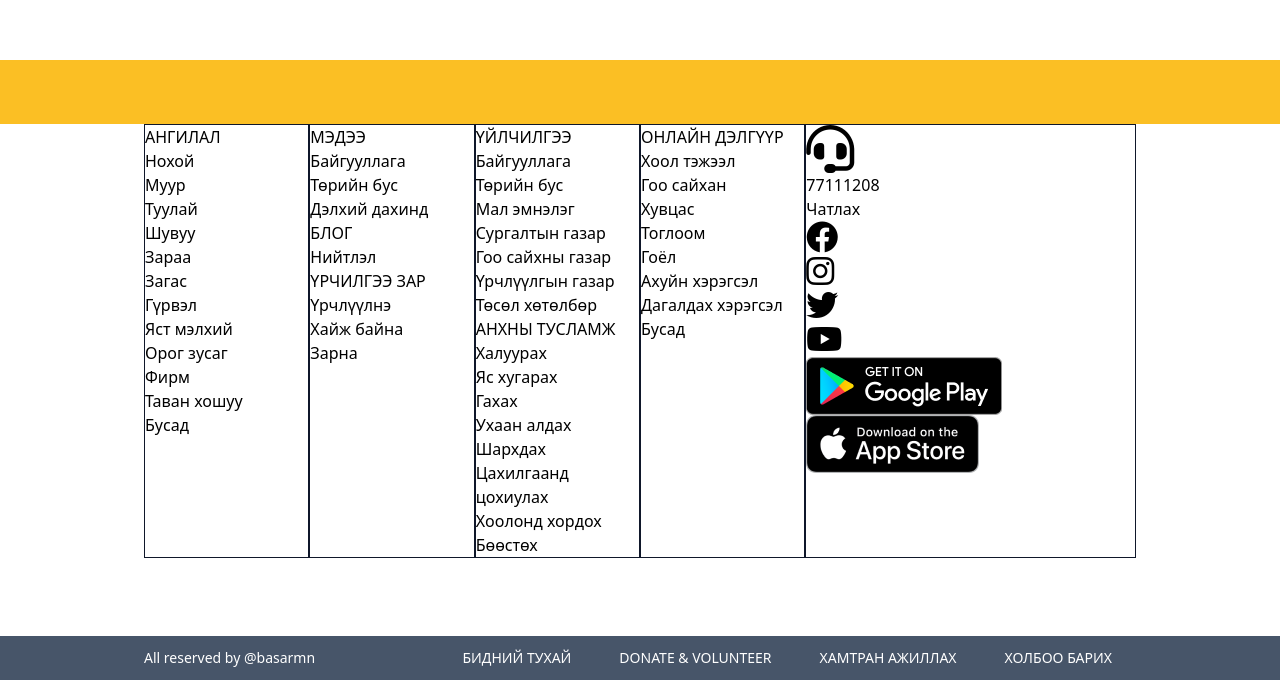
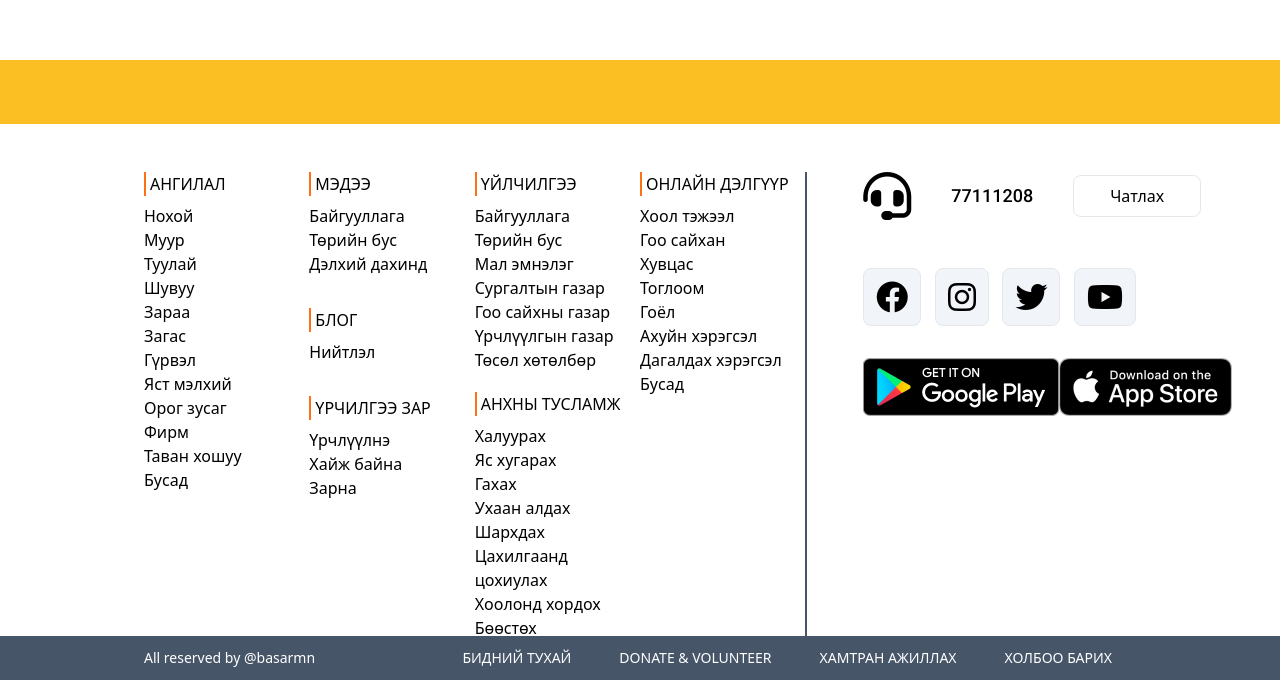
Before and after one commit to Munguu0623/many_site, a website: page index.html in a window 1280 px wide. Shown: the part 1925-2613 px from the top of the page. Drawn offline with Linux system fonts and the light colour scheme.

Commit message:
footer duusgw

```diff
--- a/index.html
+++ b/index.html
@@ -457,10 +457,12 @@
     <div class="h-16 w-screen bg-amber-400"></div>
     <footer class="h-32rem w-screen">
       <div class="h-full wrapper">
-        <div class="grid grid-cols-6">
-          <div class="border border-slate-900">
-            <div>АНГИЛАЛ</div>
-            <ul>
+        <div class="grid grid-cols-6 py-12">
+          <div>
+            <div class="font-medium border-orange-500 border-l-2 pl-1 mb-2">
+              АНГИЛАЛ
+            </div>
+            <ul class="leading-6">
               <li>
                 <a href="#">Нохой </a>
               </li>
@@ -499,9 +501,11 @@
               </li>
             </ul>
           </div>
-          <div class="border border-slate-900">
-            <div>МЭДЭЭ</div>
-            <ul>
+          <div>
+            <div class="font-medium border-orange-500 border-l-2 pl-1 mb-2">
+              МЭДЭЭ
+            </div>
+            <ul class="leading-6 mb-8">
               <li>
                 <a href="#">Байгууллага </a>
               </li>
@@ -512,10 +516,16 @@
                 <a href="#">Дэлхий дахинд</a>
               </li>
             </ul>
-            <div>БЛОГ</div>
-            <a href="#">Нийтлэл</a>
-            <div>ҮРЧИЛГЭЭ ЗАР</div>
-            <ul>
+            <div class="font-medium border-orange-500 border-l-2 pl-1 mb-2">
+              БЛОГ
+            </div>
+            <a class="" href="#">Нийтлэл</a>
+            <div
+              class="font-medium border-orange-500 border-l-2 pl-1 mb-2 mt-8"
+            >
+              ҮРЧИЛГЭЭ ЗАР
+            </div>
+            <ul class="leading-6">
               <li>
                 <a href="#">Үрчлүүлнэ </a>
               </li>
@@ -527,9 +537,11 @@
               </li>
             </ul>
           </div>
-          <div class="border border-slate-900">
-            <div>ҮЙЛЧИЛГЭЭ</div>
-            <ul>
+          <div>
+            <div class="font-medium border-orange-500 border-l-2 pl-1 mb-2">
+              ҮЙЛЧИЛГЭЭ
+            </div>
+            <ul class="leading-6 mb-5">
               <li>
                 <a href="#">Байгууллага </a>
               </li>
@@ -552,8 +564,10 @@
                 <a href="#"> Төсөл хөтөлбөр</a>
               </li>
             </ul>
-            <div>АНХНЫ ТУСЛАМЖ</div>
-            <ul>
+            <div class="font-medium border-orange-500 border-l-2 pl-1 mb-2">
+              АНХНЫ ТУСЛАМЖ
+            </div>
+            <ul class="leading-6">
               <li>
                 <a href="#">Халуурах </a>
               </li>
@@ -580,9 +594,11 @@
               </li>
             </ul>
           </div>
-          <div class="border border-slate-900">
-            <div>ОНЛАЙН ДЭЛГҮҮР</div>
-            <ul>
+          <div>
+            <div class="font-medium border-orange-500 border-l-2 pl-1 mb-2">
+              ОНЛАЙН ДЭЛГҮҮР
+            </div>
+            <ul class="leading-6">
               <li>
                 <a href="#">Хоол тэжээл </a>
               </li>
@@ -609,40 +625,48 @@
               </li>
             </ul>
           </div>
-          <div class="col-span-2 border border-slate-900">
-            <div>
-              <i class="fa-solid fa-headset fa-3x text-black"></i>
-              <p>77111208</p>
-              <button>Чатлах</button>
+          <div class="col-span-2 border-slate-600 border-l-2 pl-14">
+            <div class="flex items-center">
+              <i class="fa-solid fa-headset fa-3x"></i>
+              <p class="text-lg font-medium font-Roboto mx-10">77111208</p>
+              <button class="px-9 py-2 border rounded-lg">Чатлах</button>
             </div>
-            <div>
-              <ul>
+            <div class="mt-12 mb-8">
+              <ul class="flex justify-between">
                 <li>
                   <a href="#">
-                    <i class="fa-brands fa-facebook fa-2x"></i>
+                    <i
+                      class="fa-brands fa-facebook fa-2x border bg-slate-100 p-3 rounded-lg"
+                    ></i>
+                  </a>
+                </li>
+
+                <li>
+                  <a class="" href="#">
+                    <i
+                      class="fa-brands fa-instagram fa-2x border bg-slate-100 p-3 rounded-lg"
+                    ></i>
                   </a>
                 </li>
 
                 <li>
                   <a href="#">
-                    <i class="fa-brands fa-instagram fa-2x"></i>
+                    <i
+                      class="fa-brands fa-twitter fa-2x border bg-slate-100 p-3 rounded-lg"
+                    ></i>
                   </a>
                 </li>
 
                 <li>
                   <a href="#">
-                    <i class="fa-brands fa-twitter fa-2x"></i>
-                  </a>
-                </li>
-
-                <li>
-                  <a href="#">
-                    <i class="fa-brands fa-youtube fa-2x"></i>
+                    <i
+                      class="fa-brands fa-youtube fa-2x border bg-slate-100 p-3 rounded-lg"
+                    ></i>
                   </a>
                 </li>
               </ul>
             </div>
-            <div>
+            <div class="flex justify-between">
               <img src="/image/app_store/playStore.png" alt="playstore" />
               <img src="/image/app_store/appStore.png" alt="appstore" />
             </div>
```
Also changed, not shown: css/main.css.
